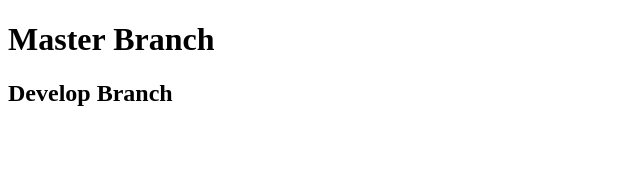
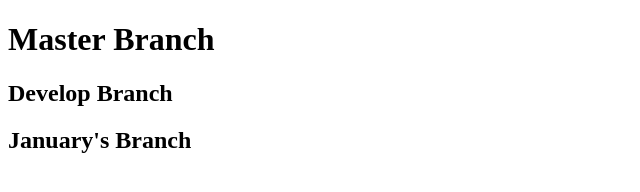
Before and after one commit to laurakblitz/test-repo, a plain HTML site: page index.html in a window 1280 px wide. Shown: the whole page, without its empty margins (0-640 px from the left). Drawn offline with Linux system fonts and the light colour scheme.

Commit message:
januarys branch

```diff
--- a/index.html
+++ b/index.html
@@ -9,6 +9,7 @@
 
     <h1>Master Branch</h1>
     <h2>Develop Branch</h2>
+    <h2>January's Branch</h2>
 
 </body>
 </html>
```
